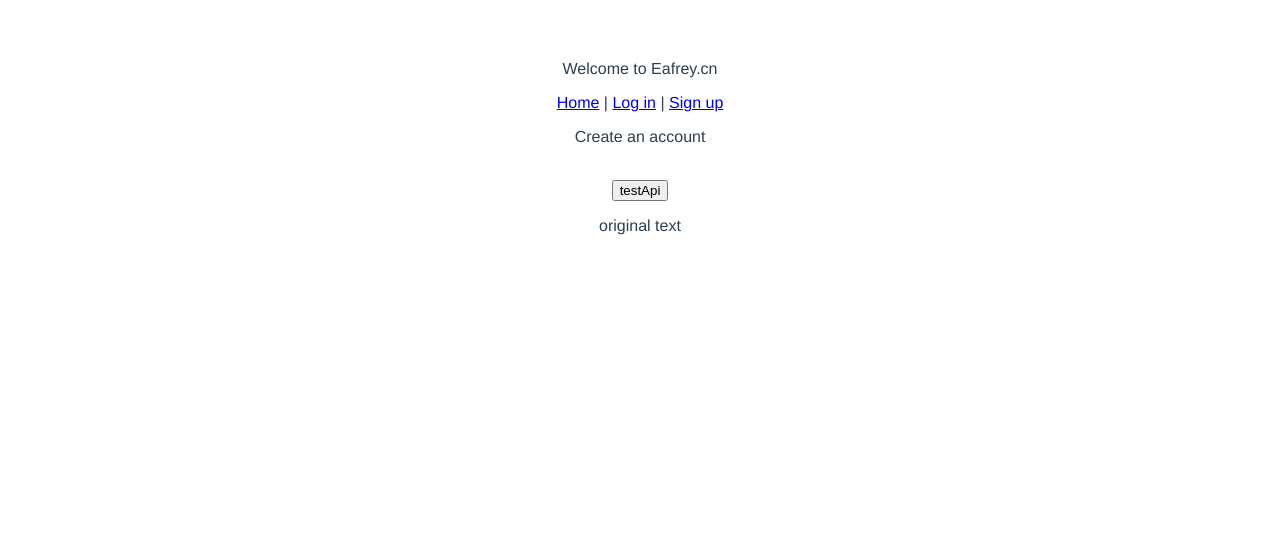
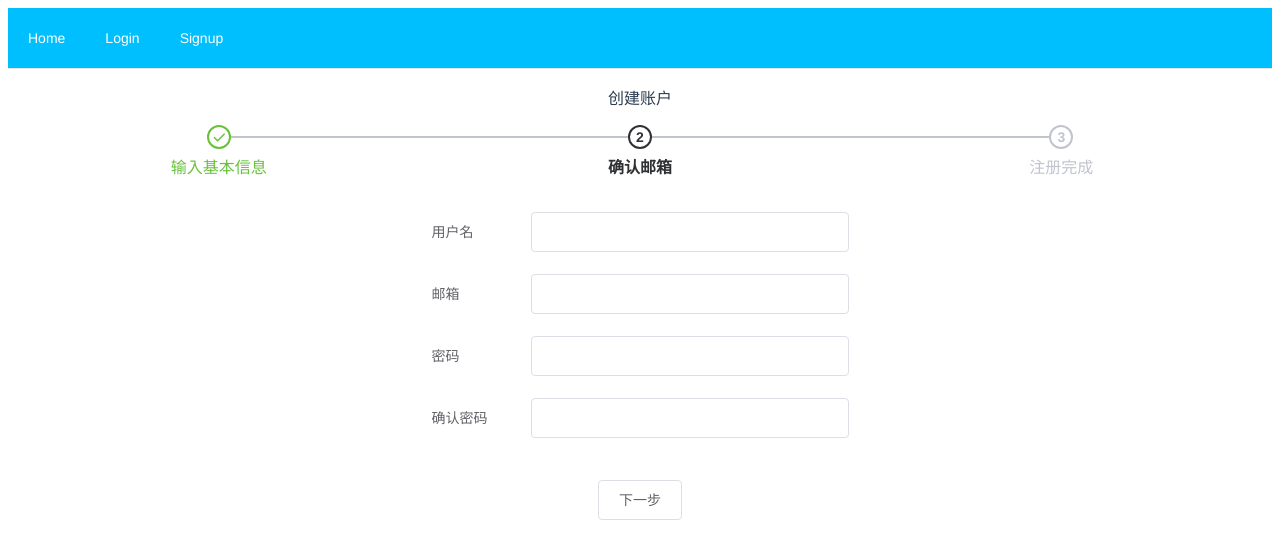
Before and after one commit to Eafrey/front-end, a Vue app: page /signup in a window 1280 px wide. Shown: the top 558 px of the page. Built offline with nearby package versions, Linux system fonts and the light colour scheme.

Commit message:
add login and sign up

```diff
--- a/package.json
+++ b/package.json
@@ -9,6 +9,7 @@
   },
   "dependencies": {
     "axios": "^0.18.0",
+    "element-ui": "^2.4.11",
     "vue": "^2.5.17",
     "vue-router": "^3.0.2",
     "vuex": "^3.0.1"
--- a/src/App.vue
+++ b/src/App.vue
@@ -1,35 +1,22 @@
 <template>
   <div id="app">
     <noscript></noscript>
-    <p>Welcome to Eafrey.cn</p>
-    <router-link to="/">Home</router-link> |
-    <router-link to="/login">Log in</router-link> |
-    <router-link to="/signup">Sign up</router-link>
+    <el-menu background-color="#00BFFF" mode="horizontal" router=true text-color='#FFF'>
+      <el-menu-item index="/">Home</el-menu-item>
+      <el-menu-item index="/login">Login</el-menu-item>
+      <el-menu-item index="/Signup">Signup</el-menu-item>
+    </el-menu>
     <router-view></router-view>
-    <br>
-    <button @click=testEafreyCN>testApi</button>
-    <p>{{ testContent }}</p>
+
   </div>
 </template>
 
 <script>
-import axios from "axios";
 
 export default {
   name: "app",
   components: {},
-  data: function() {
-    return { testContent: "original text" };
-  },
-  methods: {
-    testEafreyCN() {
-      console.log("clicking");
-      axios.get("/api/test").then(({ data }) => {
-        console.log('testing test api')
-        this.testContent = data;
-      });
-    }
-  }
+  methods: {}
 };
 </script>
 
@@ -40,6 +27,8 @@ export default {
   -moz-osx-font-smoothing: grayscale;
   text-align: center;
   color: #2c3e50;
-  margin-top: 60px;
+}
+p {
+  font-family: "Helvetica Neue",Helvetica,"PingFang SC","Hiragino Sans GB","Microsoft YaHei","微软雅黑",Arial,sans-serif;
 }
 </style>
--- a/src/main.js
+++ b/src/main.js
@@ -1,12 +1,19 @@
-import Vue from 'vue'
-import App from './App.vue'
-import router from './router'
+import Vue from "vue";
+import App from "./App.vue";
+import router from "./router";
 import store from "./store";
+import ElementUI from "element-ui";
+import "element-ui/lib/theme-chalk/index.css";
+import Element from 'element-ui';
 
-Vue.config.productionTip = true
+Vue.use(ElementUI);
+//设置组件默认尺寸，以及弹框的初始z-index
+Vue.use(Element, { size: "small", zIndex: 3000 });
+
+Vue.config.productionTip = true;
 
 new Vue({
   render: h => h(App),
   router,
-  store,
-}).$mount('#app')
+  store
+}).$mount("#app");
--- a/src/router/index.js
+++ b/src/router/index.js
@@ -2,6 +2,7 @@ import Router from "vue-router";
 import Vue from "vue";
 import Signup from "../views/Signup.vue";
 import Login from "../views/Login.vue";
+import Home from "../views/Home.vue";
 
 Vue.use(Router);
 
@@ -10,6 +11,8 @@ export default new Router({
   base: process.env.BASE_URL,
   routes: [
     { path: "/signup", name: "signup", component: Signup },
-    { path: "/login", name: "login", component: Login }
+    { path: "/login", name: "login", component: Login },
+    { path: "/", name: "home", component: Home }
+
   ]
 });
--- /dev/null
+++ b/src/views/Home.vue
@@ -0,0 +1,34 @@
+<template>
+<div>
+    <p>Welcome to Eafrey.cn</p>
+    <el-button @click=goToLogin>No account? Go to Sign up.</el-button>
+    <div>
+        <br>
+        <el-button @click=testEafreyCN>testApi</el-button>
+        <p>{{ testContent }}</p>
+    </div>
+</div>
+</template>
+
+<script>
+import axios from "axios";
+
+export default {
+  name: "Home",
+  data: function() {
+    return { testContent: "original text" };
+  },
+  methods: {
+    goToLogin() {
+      this.$router.push("/signup");
+    },
+    testEafreyCN() {
+      console.log("clicking");
+      axios.get("/api/test").then(({ data }) => {
+        console.log("testing test api");
+        this.testContent = data;
+      });
+    }
+  }
+};
+</script>
--- a/src/views/Signup.vue
+++ b/src/views/Signup.vue
@@ -1,9 +1,75 @@
 <template>
-    <p>Create an account</p>
+    <div>
+        <p>创建账户</p>
+        <el-steps :active="active" finish-status="success" align-center=true>
+            <el-step title="输入基本信息"></el-step>
+            <el-step title="确认邮箱"></el-step>
+            <el-step title="注册完成"></el-step>
+        </el-steps>
+
+        <div id="basic-info">
+            <div v-if="active==1" >
+                <el-form label-width="100px" label-position='left'>
+                    <el-form-item label="用户名">
+                        <el-input v-model="userInfo.userName"></el-input>
+                    </el-form-item>
+                    <el-form-item label="邮箱">
+                        <el-input v-model="userInfo.eMail"></el-input>
+                    </el-form-item>
+                    <el-form-item label="密码">
+                        <el-input type="password" v-model="userInfo.password"></el-input>
+                    </el-form-item>
+                    <el-form-item label="确认密码">
+                        <el-input type="password" v-model="userInfo.checkPassword"></el-input>
+                    </el-form-item>
+                </el-form>
+            </div>
+            <div v-else-if="active==2">
+                <p>确认邮件已经发送到您的邮箱，请登录邮箱并点击确认连接。</p>
+            </div>
+            <div v-else>
+                <p>恭喜您，您已完成账号的注册！</p>
+                <el-button @click=goToLogin>去登录</el-button>
+            </div>
+        </div>
+
+        <el-button id='next' style="margin-top: 12px;" @click="next">下一步</el-button>
+    </div>
 </template>
 
 <script>
 export default {
-    name:'Signup'
+  name: "Signup",
+  data: function() {
+    return {
+      active: 1,
+      userInfo: {
+        userName: "",
+        eMail: "",
+        password: "",
+        checkPassword: ""
+      }
+    };
+  },
+  methods: {
+    next() {
+      console.log(this.userInfo);
+      this.active++;
+    },
+    goToLogin() {
+      this.$router.push("/login");
+    }
+  }
+};
+</script>
+
+<style scoped>
+#basic-info {
+  width: 33%;
+  margin: 30px auto;
 }
-</script>
+#next {
+  margin: 0px auto;
+}
+
+</style>
```
Also changed, not shown: 1 other file (tests, documents, lock files or other folders).
